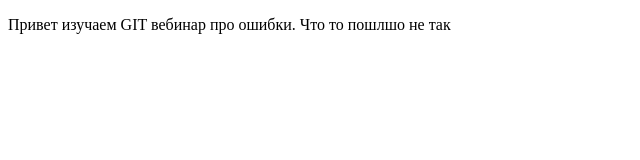
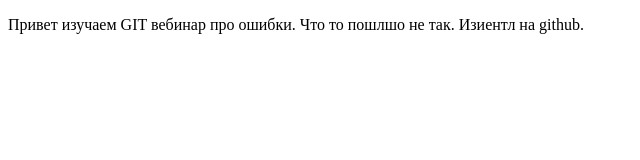
Before and after one commit to Andrey141/Test, a plain HTML site: page index.html in a window 1280 px wide. Shown: the whole page, without its empty margins (0-640 px from the left). Drawn offline with Linux system fonts and the light colour scheme.

Commit message:
git chang

```diff
--- a/index.html
+++ b/index.html
@@ -7,7 +7,7 @@
 </head>
 <body>
     <p cass="text">Привет изучаем GIT вебинар про ошибки.
-        Что то пошлшо не так
+        Что то пошлшо не так. Изиентл на github.
     </p>
 </body>
 </html>
```
